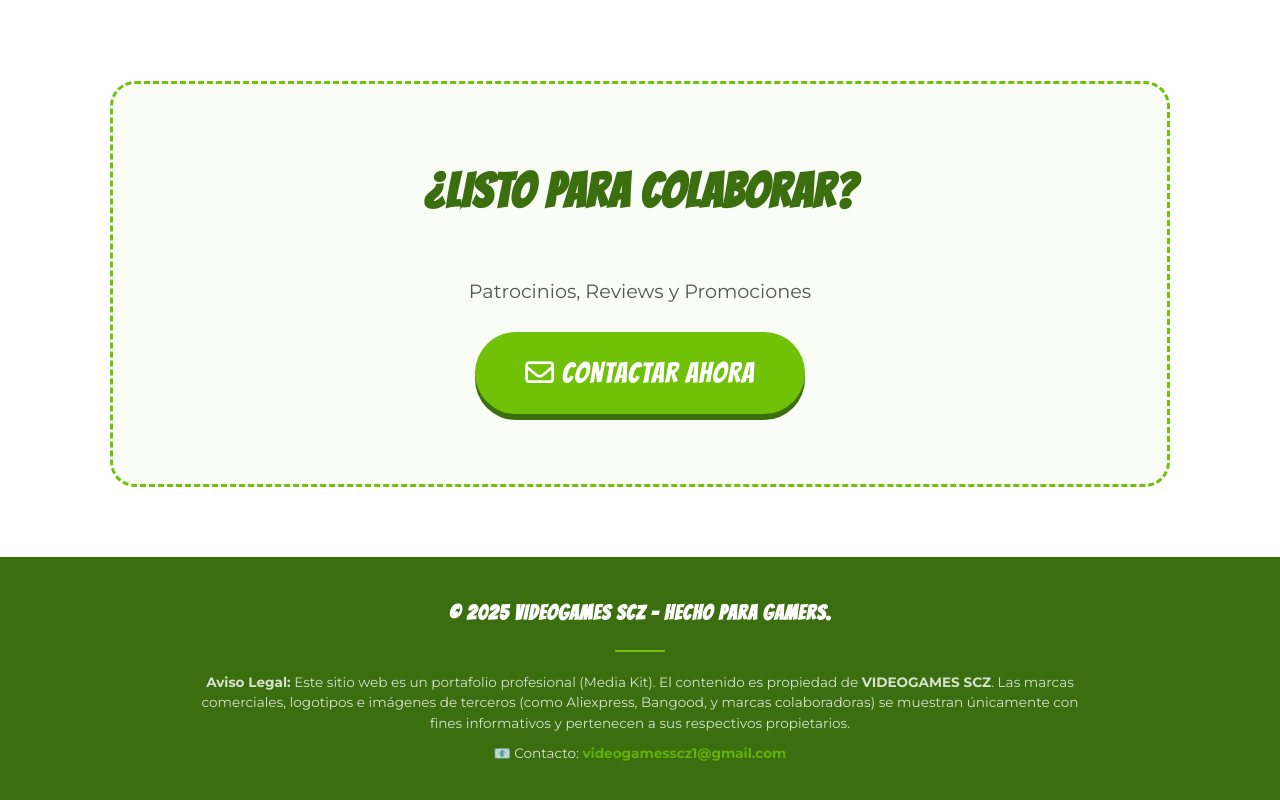
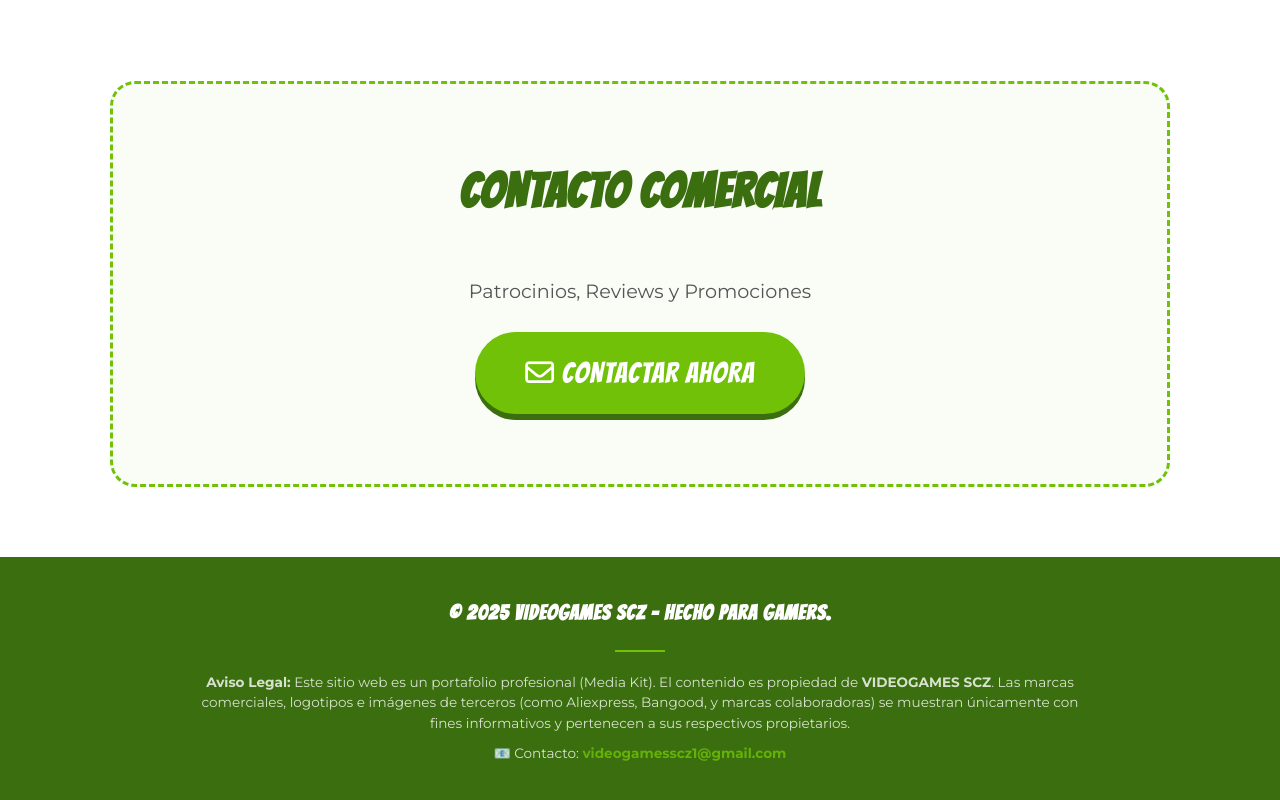
Before and after one commit to Videogamesscz/mediakit, a plain HTML site: page index.html in a window 1280 px wide. Shown: the part 2089-2889 px from the top of the page. Drawn offline with Linux system fonts and the light colour scheme.

Commit message:
Update index.html

```diff
--- a/index.html
+++ b/index.html
@@ -394,7 +394,7 @@
 
         <section id="contact">
             <div class="contact-section">
-                <h2 style="border:none; text-align: center; font-size: 3rem;">¿LISTO PARA COLABORAR?</h2>
+                <h2 style="border:none; text-align: center; font-size: 3rem;">CONTACTO COMERCIAL</h2>
                 <p style="font-size: 1.2rem; color: #555;">Patrocinios, Reviews y Promociones</p>
                 <a href="mailto:videogamesscz1@gmail.com" class="email-btn">
                     <i class="fa-regular fa-envelope"></i> CONTACTAR AHORA
```
